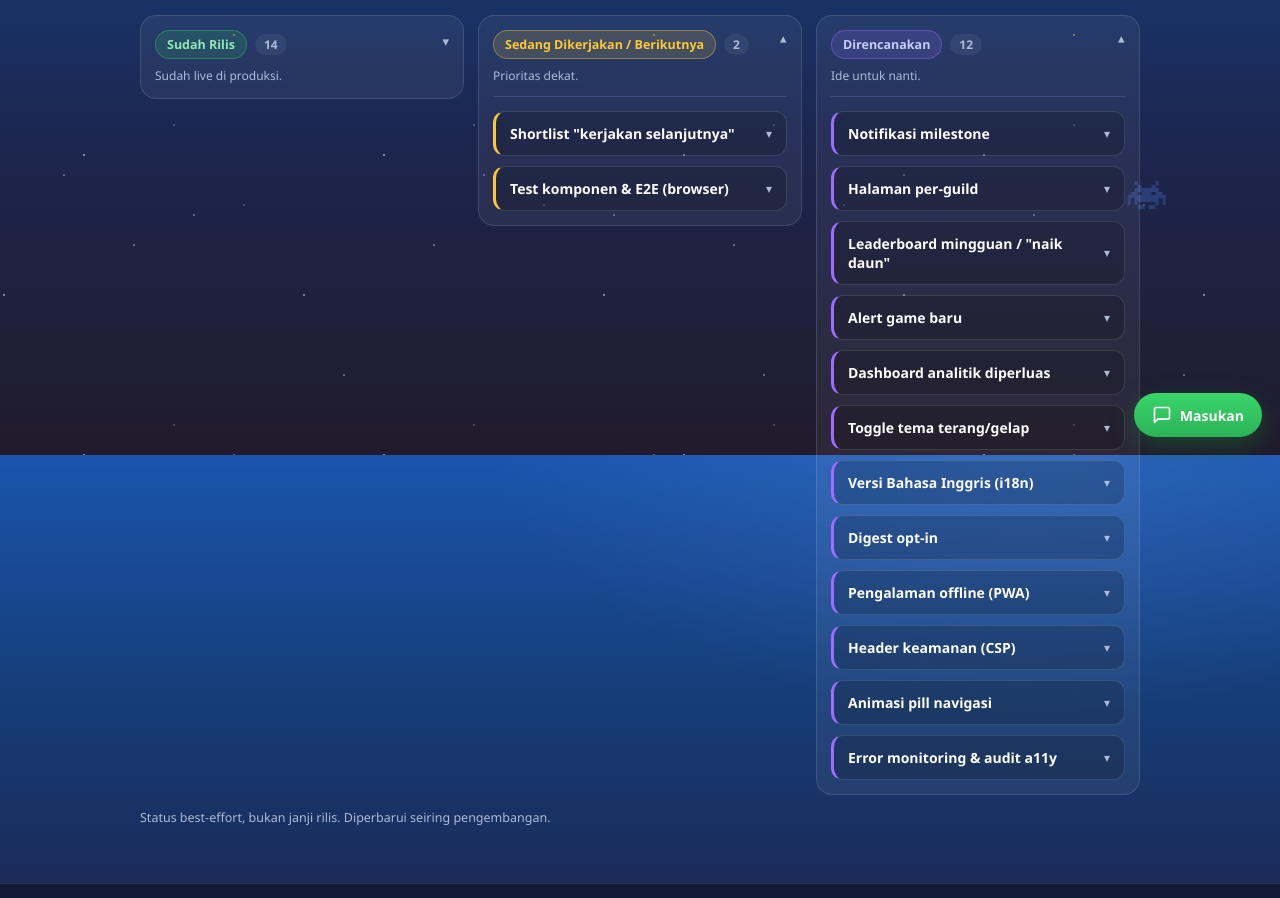
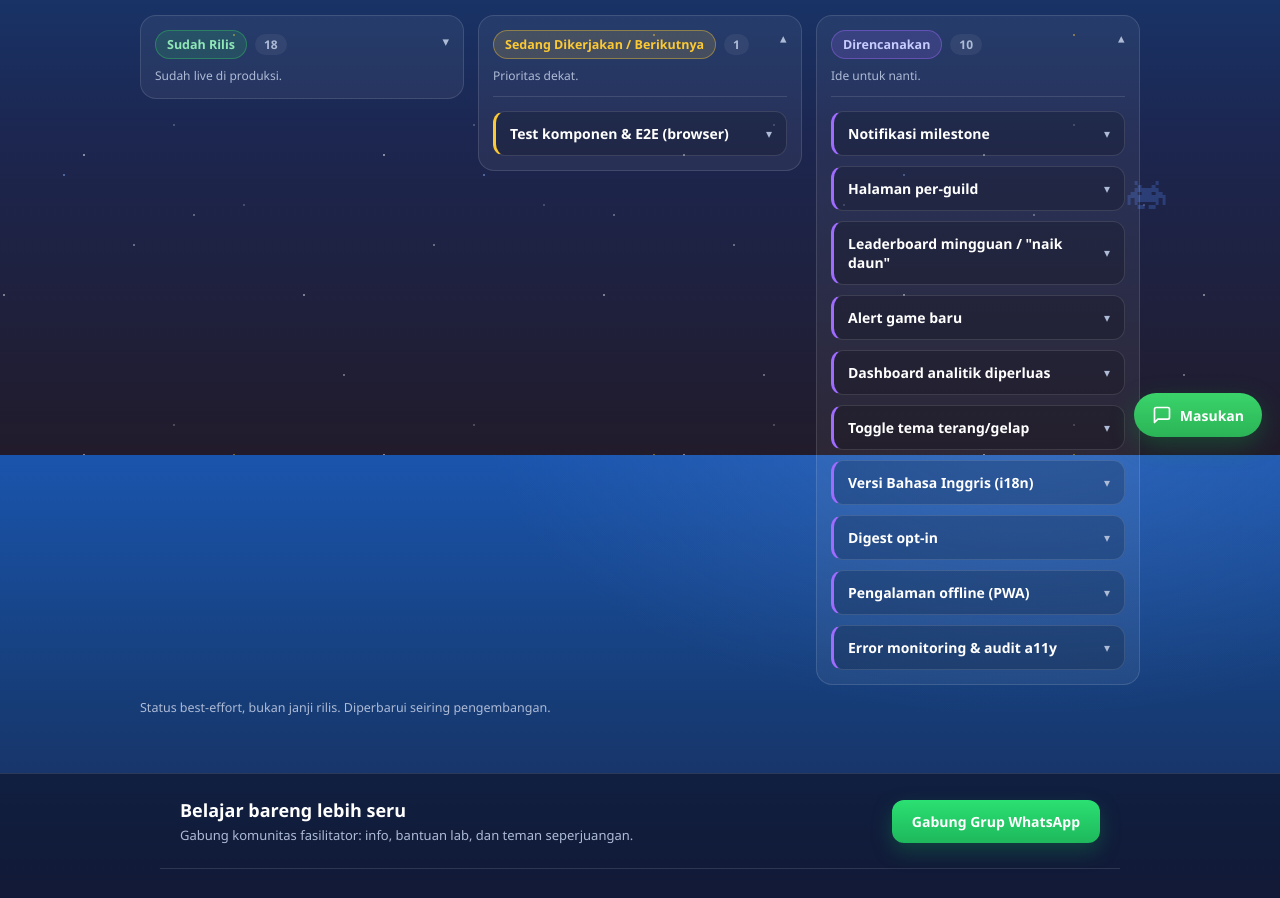
Before and after one commit to LC248902/arcadehub-id, a React (Vite) app: page /roadmap in a window 1280 px wide. Shown: the part 345-1243 px from the top of the page. Built offline with nearby package versions, Linux system fonts and the light colour scheme.

Commit message:
docs: segarkan Roadmap ke fitur yang sudah rilis

```diff
--- a/src/pages/Roadmap.jsx
+++ b/src/pages/Roadmap.jsx
@@ -10,8 +10,12 @@ const GROUPS = [
     tone: 'done',
     note: 'Sudah live di produksi.',
     items: [
+      { title: 'Shortlist "kerjakan selanjutnya"', desc: 'Di langkah 2 "Mulai dari Sini": 4 badge yang belum kamu ambil ditampilkan langsung, dengan tombol "Ganti saran" kalau topiknya kurang cocok. Bukan peringkat, cuma potongan pendek biar tidak perlu memilih dari daftar panjang.' },
+      { title: 'Header keamanan (CSP)', desc: 'Content-Security-Policy aktif di produksi: script hanya dari domain sendiri, tanpa inline script, plus object-src/frame-src dikunci. Ada `npm run preview:csp` untuk menguji header yang sama secara lokal sebelum deploy.' },
+      { title: 'Animasi pill navigasi', desc: 'Penanda menu aktif meluncur antar tab, bukan lompat. Ditulis ulang pakai transform CSS, jadi tidak perlu menambah bundle animasi layout, dan otomatis diam saat perangkat minta reduced-motion.' },
+      { title: 'Pulih otomatis dari deploy baru', desc: 'Tab yang sedang terbuka saat versi baru dirilis tidak lagi mendarat di layar error karena chunk lama hilang: halaman me-refresh sendiri sekali, dengan pengaman supaya tidak jadi loop.' },
       { title: 'Proyeksi milestone', desc: 'Di "Mulai dari Sini": sisa hari menuju penutupan, berapa badge lagi yang dibutuhkan, kecepatan badge per minggu yang diperlukan dibanding kecepatanmu sekarang, plus perkiraan tanggal tercapai kalau ritmemu bertahan.' },
-      { title: 'Cakupan tes diperluas', desc: 'Tes otomatis di luar logika poin: parsing profil (regex badge & tanggal), normalisasi URL + guard SSRF, matching katalog/alias, dan proyeksi milestone. 33 tes via node --test, ikut gate CI tiap push.' },
+      { title: 'Cakupan tes diperluas', desc: 'Tes otomatis di luar logika poin: parsing profil (regex badge & tanggal), normalisasi URL + guard SSRF, matching katalog/alias, dan proyeksi milestone. 41 tes via node --test, ikut gate CI tiap push.' },
       { title: 'Kontrol privasi leaderboard', desc: 'Pemberitahuan consent saat auto-join + tombol "Keluar dari leaderboard" yang menghapus entrimu (aman lewat token kepemilikan). Bisa gabung lagi kapan saja.' },
       { title: 'Badge Saya lebih rapi', desc: 'Badge di Poin Saya dikelompokkan per bulan, bisa difilter Game vs Skill, dan tiap badge yang dikenali nge-link ke halaman Skills Boost-nya.' },
       { title: 'Panduan pemula "Mulai dari Sini"', desc: 'Roadmap prioritas di atas Katalog: kerjakan Game dulu (kuota terbatas), lalu kejar milestone terdekat lewat badge, dengan progress dari profilmu.' },
@@ -32,7 +36,6 @@ const GROUPS = [
     tone: 'now',
     note: 'Prioritas dekat.',
     items: [
-      { title: 'Shortlist "kerjakan selanjutnya"', desc: 'Sekarang katalog sudah bisa menyaring badge yang belum diambil dan tombolnya menyebut jumlah yang dibutuhkan. Lanjutannya: shortlist sejumlah itu saja biar tidak bingung memilih dari daftar panjang.' },
       { title: 'Test komponen & E2E (browser)', desc: 'Tes render komponen (jsdom) + alur end-to-end di browser (Playwright). Butuh harness + env DB uji, jadi dikerjakan setelah cakupan logika.' },
     ],
   },
@@ -51,8 +54,6 @@ const GROUPS = [
       { title: 'Versi Bahasa Inggris (i18n)', desc: 'Dukungan dua bahasa agar bisa dipakai peserta non-Indonesia.' },
       { title: 'Digest opt-in', desc: 'Ringkasan progress mingguan via email/WhatsApp, sepenuhnya sukarela.' },
       { title: 'Pengalaman offline (PWA)', desc: 'Installable + halaman offline + prompt "versi baru tersedia".' },
-      { title: 'Header keamanan (CSP)', desc: 'Content-Security-Policy untuk memperkuat proteksi di atas nosniff/frame-options.' },
-      { title: 'Animasi pill navigasi', desc: 'Penanda menu aktif sekarang lompat, belum meluncur antar tab. Perlu naikkan fitur animasi layout atau tulis ulang pill-nya pakai CSS.' },
       { title: 'Error monitoring & audit a11y', desc: 'Tangkap error produksi (mis. Sentry) dan audit aksesibilitas: kontras, keyboard-nav, ARIA.' },
     ],
   },
```
